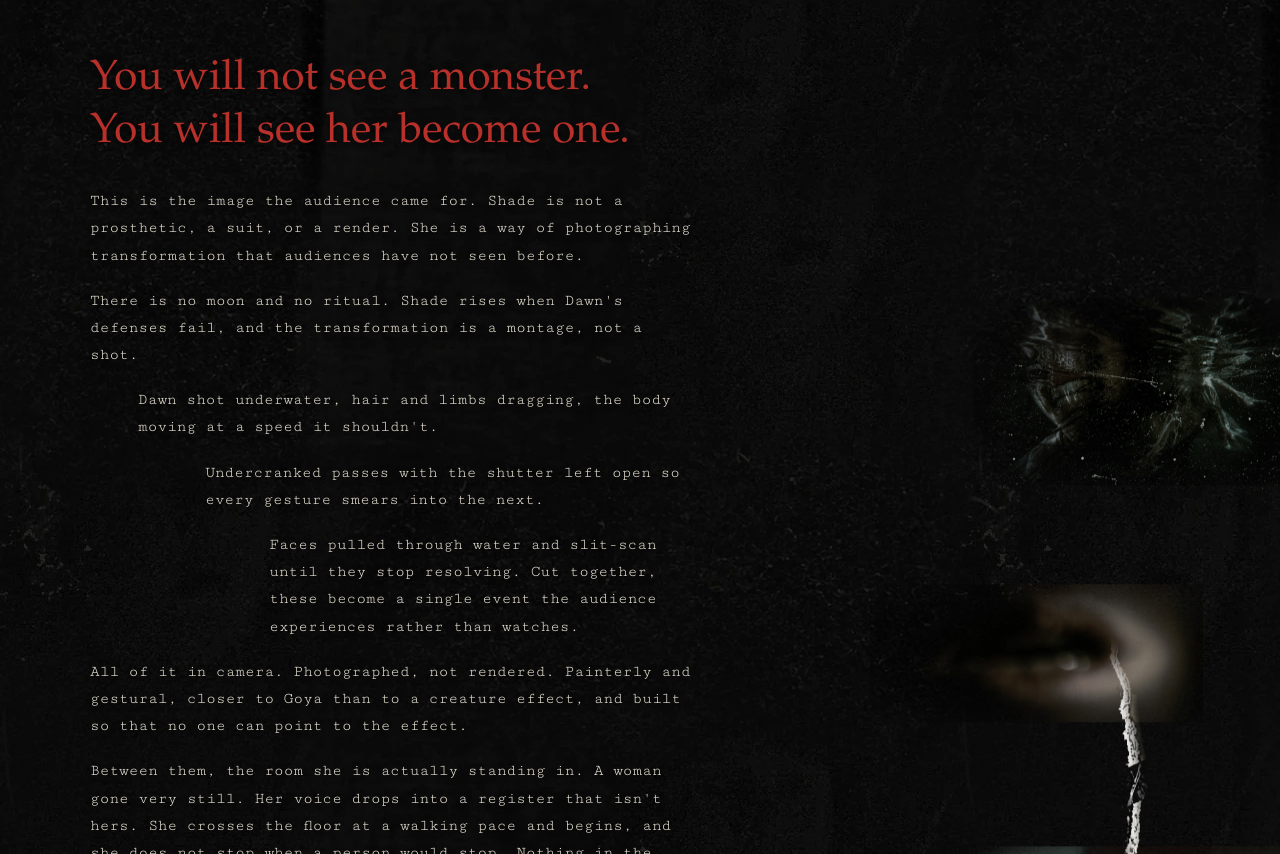
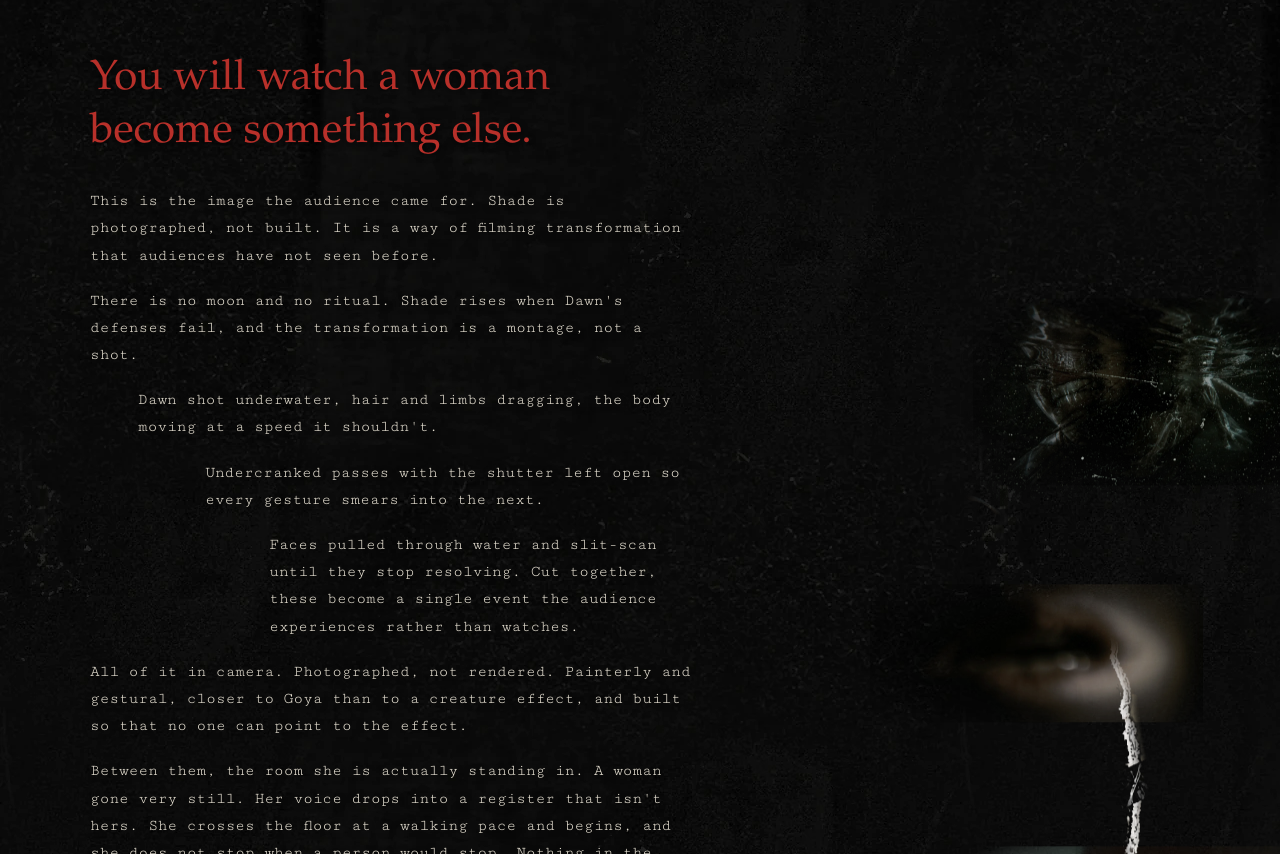
Before and after one commit to noahconopask-atlas/dawn-treatment, a plain HTML site: page index.html in a window 1280 px wide. Shown: the part 9655-10509 px from the top of the page. Drawn offline with Linux system fonts and the light colour scheme; a web font is replaced by a local one.

Commit message:
Shade headline: lead with what the audience sees
Co-Authored-By: Claude Sonnet 5.5 <noreply@anthropic.com>
Claude-Session: https://claude.ai/code/session_01V1tD4eheL4aY6MxkN7Txhe

```diff
--- a/index.html
+++ b/index.html
@@ -359,9 +359,9 @@ footer{padding:40px 20px 70px;text-align:center}
 <section class="page">
   <div class="decor" aria-hidden="true"><img class="d ref r" src="refs/d866025d.webp" alt="" loading="lazy" decoding="async" width="1100" height="619" style="right:-2vw;top:2%;width:clamp(240px,26vw,440px)"><img class="d ref r m" src="refs/0bc0a7c7.webp" alt="" loading="lazy" decoding="async" width="1100" height="458" style="right:6vw;top:26%;width:clamp(240px,26vw,440px)"><img class="d ref r m" src="refs/cd54b974.webp" alt="" loading="lazy" decoding="async" width="1100" height="467" style="right:-1vw;top:48%;width:clamp(240px,26vw,440px)"><img class="d ref r m" src="refs/c2e961d4.webp" alt="" loading="lazy" decoding="async" width="1100" height="466" style="right:5vw;top:72%;width:clamp(240px,28vw,460px)"><img class="d m" src="textures/broken-emulsion.webp" alt="" loading="lazy" decoding="async" width="598" height="332" style="right:-3%;top:4%;width:min(28vw,400px);opacity:.7"><img class="d m" src="textures/torn-collage-spine.webp" alt="" loading="lazy" decoding="async" width="173" height="818" style="right:7%;top:30%;width:120px;opacity:.95"></div>
   <div class="inner">
-    <p class="key">You will not see a monster.<br>You will see her become one.</p>
+    <p class="key">You will watch a woman<br>become something else.</p>
     <div class="stack" style="font-size:16px">
-      <p>This is the image the audience came for. Shade is not a prosthetic, a suit, or a render. She is a way of photographing transformation that audiences have not seen before.</p>
+      <p>This is the image the audience came for. Shade is photographed, not built. It is a way of filming transformation that audiences have not seen before.</p>
       <p>There is no moon and no ritual. Shade rises when Dawn's defenses fail, and the transformation is a montage, not a shot.</p>
       <p style="padding-left:clamp(0px,4vw,48px)">Dawn shot underwater, hair and limbs dragging, the body moving at a speed it shouldn't.</p>
       <p style="padding-left:clamp(0px,9vw,120px)">Undercranked passes with the shutter left open so every gesture smears into the next.</p>
```
